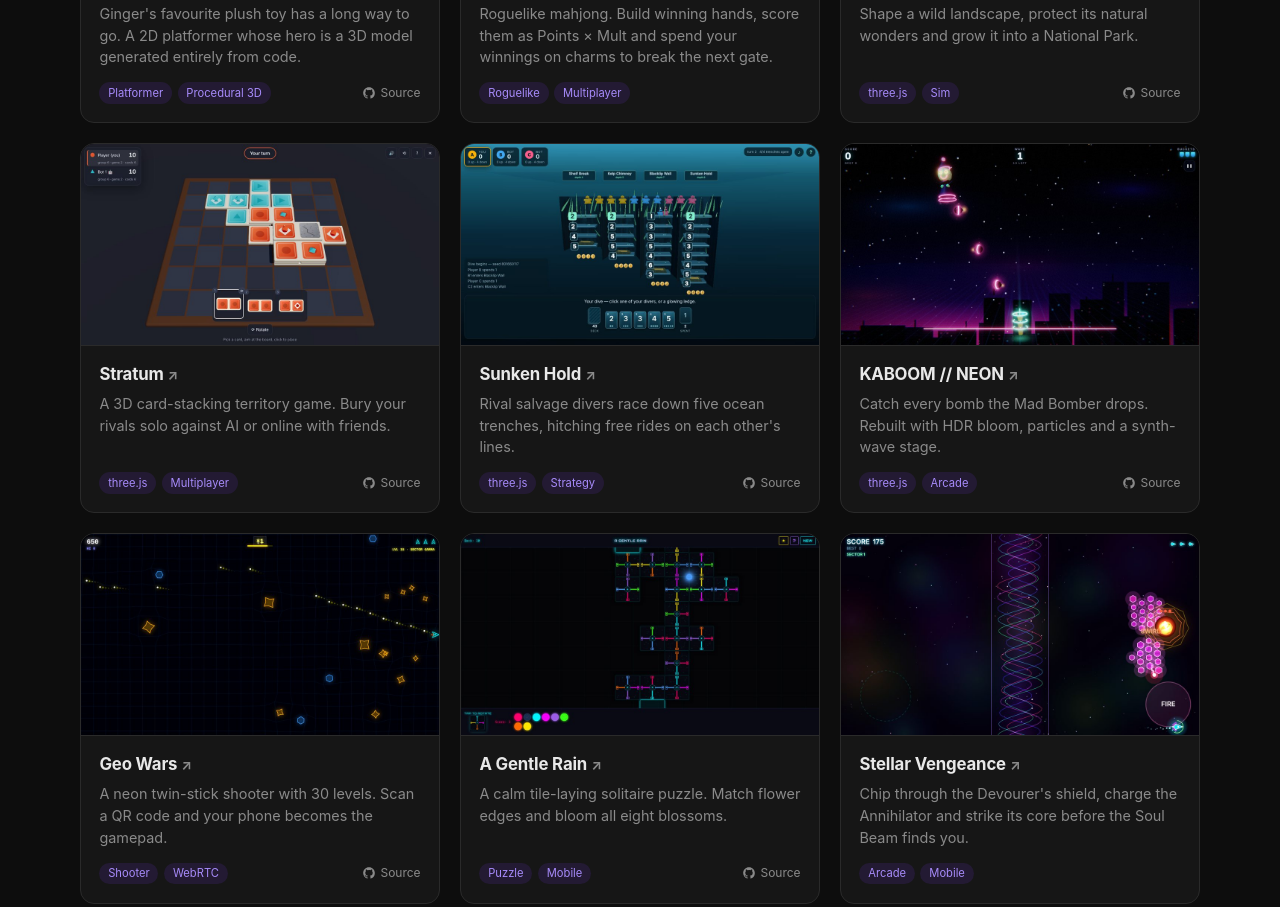
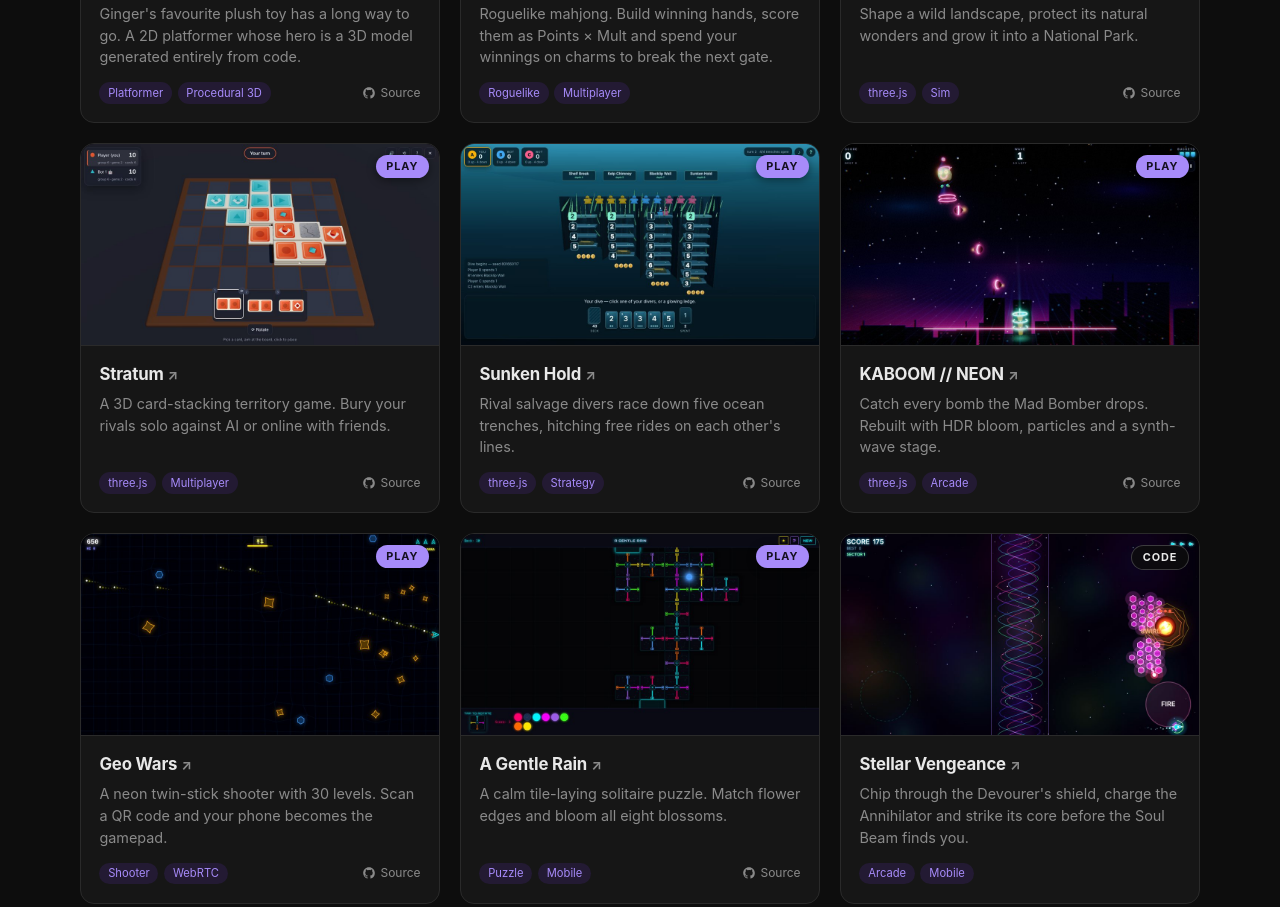
Before and after one commit to mearkus/mearkus.github.io, a plain HTML site: page index.html in a window 1280 px wide. Shown: the part 522-1429 px from the top of the page. Drawn offline with Linux system fonts and the light colour scheme.

Commit message:
Add Play / Code badges to project cards
Purple Play badge for cards that open a live page, outlined Code badge
for cards that open a GitHub repo.

Co-Authored-By: Claude Sonnet 5.5 <noreply@anthropic.com>
Claude-Session: https://claude.ai/code/session_01TnRppZfZ4LTouhtN2QHnqU

```diff
--- a/index.html
+++ b/index.html
@@ -165,10 +165,39 @@
     }
 
     .hero {
+      position: relative;
       aspect-ratio: 16 / 9;
       background: var(--bg);
       border-bottom: 1px solid var(--border);
       overflow: hidden;
+    }
+
+    .badge {
+      position: absolute;
+      top: 0.65rem;
+      right: 0.65rem;
+      z-index: 1;
+      font-size: 0.68rem;
+      font-weight: 700;
+      letter-spacing: 0.08em;
+      text-transform: uppercase;
+      line-height: 1;
+      padding: 0.4rem 0.65rem;
+      border-radius: 999px;
+      pointer-events: none;
+    }
+
+    .badge-play {
+      background: var(--accent);
+      color: #14101f;
+      box-shadow: 0 2px 10px rgba(0, 0, 0, 0.45);
+    }
+
+    .badge-code {
+      background: rgba(13, 13, 13, 0.82);
+      color: var(--text);
+      border: 1px solid #ffffff33;
+      backdrop-filter: blur(4px);
     }
 
     .hero img {
@@ -351,7 +380,7 @@
       <h2 class="section-title">Projects</h2>
       <ul class="grid">
         <li class="project">
-          <div class="hero"><img src="assets/projects/mrcluckers.jpg" alt="" width="960" height="540" loading="eager" /></div>
+          <div class="hero"><span class="badge badge-play">Play</span><img src="assets/projects/mrcluckers.jpg" alt="" width="960" height="540" loading="eager" /></div>
           <div class="body">
             <h3 class="project-name"><a href="https://mearkus.com/mrcluckers/" target="_blank" rel="noopener">Mr. Cluckers<span class="arrow" aria-hidden="true">↗</span></a></h3>
             <p class="blurb">Ginger's favourite plush toy has a long way to go. A 2D platformer whose hero is a 3D model generated entirely from code.</p>
@@ -362,7 +391,7 @@
           </div>
         </li>
         <li class="project">
-          <div class="hero"><img src="assets/projects/mahjinks.jpg" alt="" width="960" height="540" loading="eager" /></div>
+          <div class="hero"><span class="badge badge-play">Play</span><img src="assets/projects/mahjinks.jpg" alt="" width="960" height="540" loading="eager" /></div>
           <div class="body">
             <h3 class="project-name"><a href="https://mahjinks.com" target="_blank" rel="noopener">Mahjinks<span class="arrow" aria-hidden="true">↗</span></a></h3>
             <p class="blurb">Roguelike mahjong. Build winning hands, score them as Points × Mult and spend your winnings on charms to break the next gate.</p>
@@ -372,7 +401,7 @@
           </div>
         </li>
         <li class="project">
-          <div class="hero"><img src="assets/projects/park.jpg" alt="" width="960" height="540" loading="eager" /></div>
+          <div class="hero"><span class="badge badge-play">Play</span><img src="assets/projects/park.jpg" alt="" width="960" height="540" loading="eager" /></div>
           <div class="body">
             <h3 class="project-name"><a href="https://mearkus.com/park/" target="_blank" rel="noopener">Wild Horizons<span class="arrow" aria-hidden="true">↗</span></a></h3>
             <p class="blurb">Shape a wild landscape, protect its natural wonders and grow it into a National Park.</p>
@@ -383,7 +412,7 @@
           </div>
         </li>
         <li class="project">
-          <div class="hero"><img src="assets/projects/stratum.jpg" alt="" width="960" height="540" loading="lazy" /></div>
+          <div class="hero"><span class="badge badge-play">Play</span><img src="assets/projects/stratum.jpg" alt="" width="960" height="540" loading="lazy" /></div>
           <div class="body">
             <h3 class="project-name"><a href="https://mearkus.com/atcat/" target="_blank" rel="noopener">Stratum<span class="arrow" aria-hidden="true">↗</span></a></h3>
             <p class="blurb">A 3D card-stacking territory game. Bury your rivals solo against AI or online with friends.</p>
@@ -394,7 +423,7 @@
           </div>
         </li>
         <li class="project">
-          <div class="hero"><img src="assets/projects/sunken-hold.jpg" alt="" width="960" height="540" loading="lazy" /></div>
+          <div class="hero"><span class="badge badge-play">Play</span><img src="assets/projects/sunken-hold.jpg" alt="" width="960" height="540" loading="lazy" /></div>
           <div class="body">
             <h3 class="project-name"><a href="https://mearkus.com/dive/" target="_blank" rel="noopener">Sunken Hold<span class="arrow" aria-hidden="true">↗</span></a></h3>
             <p class="blurb">Rival salvage divers race down five ocean trenches, hitching free rides on each other's lines.</p>
@@ -405,7 +434,7 @@
           </div>
         </li>
         <li class="project">
-          <div class="hero"><img src="assets/projects/kaboom.jpg" alt="" width="960" height="540" loading="lazy" /></div>
+          <div class="hero"><span class="badge badge-play">Play</span><img src="assets/projects/kaboom.jpg" alt="" width="960" height="540" loading="lazy" /></div>
           <div class="body">
             <h3 class="project-name"><a href="https://mearkus.com/boom/" target="_blank" rel="noopener">KABOOM // NEON<span class="arrow" aria-hidden="true">↗</span></a></h3>
             <p class="blurb">Catch every bomb the Mad Bomber drops. Rebuilt with HDR bloom, particles and a synth-wave stage.</p>
@@ -416,7 +445,7 @@
           </div>
         </li>
         <li class="project">
-          <div class="hero"><img src="assets/projects/geowars.jpg" alt="" width="960" height="540" loading="lazy" /></div>
+          <div class="hero"><span class="badge badge-play">Play</span><img src="assets/projects/geowars.jpg" alt="" width="960" height="540" loading="lazy" /></div>
           <div class="body">
             <h3 class="project-name"><a href="https://mearkus.com/geowars/" target="_blank" rel="noopener">Geo Wars<span class="arrow" aria-hidden="true">↗</span></a></h3>
             <p class="blurb">A neon twin-stick shooter with 30 levels. Scan a QR code and your phone becomes the gamepad.</p>
@@ -427,7 +456,7 @@
           </div>
         </li>
         <li class="project">
-          <div class="hero"><img src="assets/projects/gentle-rain.jpg" alt="" width="960" height="540" loading="lazy" /></div>
+          <div class="hero"><span class="badge badge-play">Play</span><img src="assets/projects/gentle-rain.jpg" alt="" width="960" height="540" loading="lazy" /></div>
           <div class="body">
             <h3 class="project-name"><a href="https://mearkus.com/rain/" target="_blank" rel="noopener">A Gentle Rain<span class="arrow" aria-hidden="true">↗</span></a></h3>
             <p class="blurb">A calm tile-laying solitaire puzzle. Match flower edges and bloom all eight blossoms.</p>
@@ -438,7 +467,7 @@
           </div>
         </li>
         <li class="project">
-          <div class="hero"><img src="assets/projects/stellar-vengeance.jpg" alt="" width="960" height="540" loading="lazy" /></div>
+          <div class="hero"><span class="badge badge-code">Code</span><img src="assets/projects/stellar-vengeance.jpg" alt="" width="960" height="540" loading="lazy" /></div>
           <div class="body">
             <h3 class="project-name"><a href="https://github.com/mearkus/revenge" target="_blank" rel="noopener">Stellar Vengeance<span class="arrow" aria-hidden="true">↗</span></a></h3>
             <p class="blurb">Chip through the Devourer's shield, charge the Annihilator and strike its core before the Soul Beam finds you.</p>
@@ -448,7 +477,7 @@
           </div>
         </li>
         <li class="project">
-          <div class="hero"><img src="assets/projects/nova-frenzy.jpg" alt="" width="960" height="540" loading="lazy" /></div>
+          <div class="hero"><span class="badge badge-code">Code</span><img src="assets/projects/nova-frenzy.jpg" alt="" width="960" height="540" loading="lazy" /></div>
           <div class="body">
             <h3 class="project-name"><a href="https://github.com/mearkus/nova" target="_blank" rel="noopener">Nova Frenzy<span class="arrow" aria-hidden="true">↗</span></a></h3>
             <p class="blurb">A portrait arcade shooter. Chain combos, grab power-ups and survive wave after wave.</p>
@@ -458,7 +487,7 @@
           </div>
         </li>
         <li class="project">
-          <div class="hero"><img src="assets/projects/our-meals.jpg" alt="" width="960" height="540" loading="lazy" /></div>
+          <div class="hero"><span class="badge badge-code">Code</span><img src="assets/projects/our-meals.jpg" alt="" width="960" height="540" loading="lazy" /></div>
           <div class="body">
             <h3 class="project-name"><a href="https://github.com/mearkus/mealplanner" target="_blank" rel="noopener">Our Meals<span class="arrow" aria-hidden="true">↗</span></a></h3>
             <p class="blurb">A shared family meal planner. Import recipes, plan the week and get a shopping list that syncs live between phones.</p>
@@ -468,7 +497,7 @@
           </div>
         </li>
         <li class="project">
-          <div class="hero"><img src="assets/projects/scalesync.svg" alt="" width="960" height="540" loading="lazy" /></div>
+          <div class="hero"><span class="badge badge-code">Code</span><img src="assets/projects/scalesync.svg" alt="" width="960" height="540" loading="lazy" /></div>
           <div class="body">
             <h3 class="project-name"><a href="https://github.com/mearkus/scalesync" target="_blank" rel="noopener">scalesync<span class="arrow" aria-hidden="true">↗</span></a></h3>
             <p class="blurb">Syncs body-composition readings from a Wyze Scale to Garmin Connect, automatically.</p>
```
